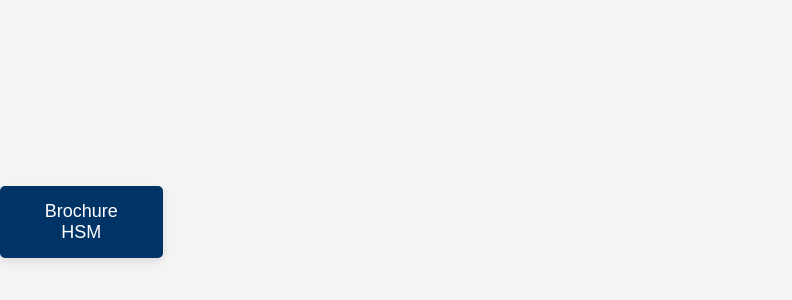
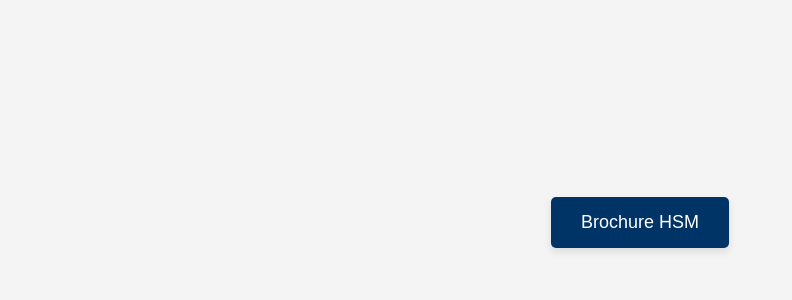
Before and after one commit to devfinacards/Brochure-HSM, a plain HTML site: page index.html in a window 1280 px wide. Shown: the part 168-468 px from the top of the page, without its empty margins (0-792 px from the left). Drawn offline with Linux system fonts and the light colour scheme.

Commit message:
Update index.html

```diff
--- a/index.html
+++ b/index.html
@@ -20,6 +20,16 @@
             overflow: hidden; /* Prevent scrolling */
         }
 
+        /* Container for both the button and image */
+        .container {
+            display: flex;
+            flex-direction: column;
+            justify-content: center;
+            align-items: center;
+            height: 100%;
+            width: 100%;
+        }
+
         /* Button Styling */
         .brochure-btn {
             background-color: #003366;
@@ -35,16 +45,6 @@
 
         .brochure-btn:hover {
             background-color: #005599;
-        }
-
-        /* Container for the image to center it and give padding */
-        .brochure-container {
-            display: flex;
-            justify-content: center;
-            align-items: center;
-            height: 100%;
-            width: 100%;
-            padding: 20px; /* Padding around the image */
         }
 
         /* Hidden image by default */
@@ -75,11 +75,11 @@
 </head>
 <body>
 
-    <!-- Button to show the image -->
-    <button class="brochure-btn" id="brochureBtn" onclick="showImage()">Brochure HSM</button>
+    <!-- Container for centering both the button and the image -->
+    <div class="container">
+        <!-- Button to show the image -->
+        <button class="brochure-btn" id="brochureBtn" onclick="showImage()">Brochure HSM</button>
 
-    <!-- Container to center the image both vertically and horizontally -->
-    <div class="brochure-container">
         <!-- Image to be shown after button click -->
         <img class="brochure-img" id="brochureImage" src="Interface Code QR.png" alt="FinaCards Brochure HSM">
     </div>
```
